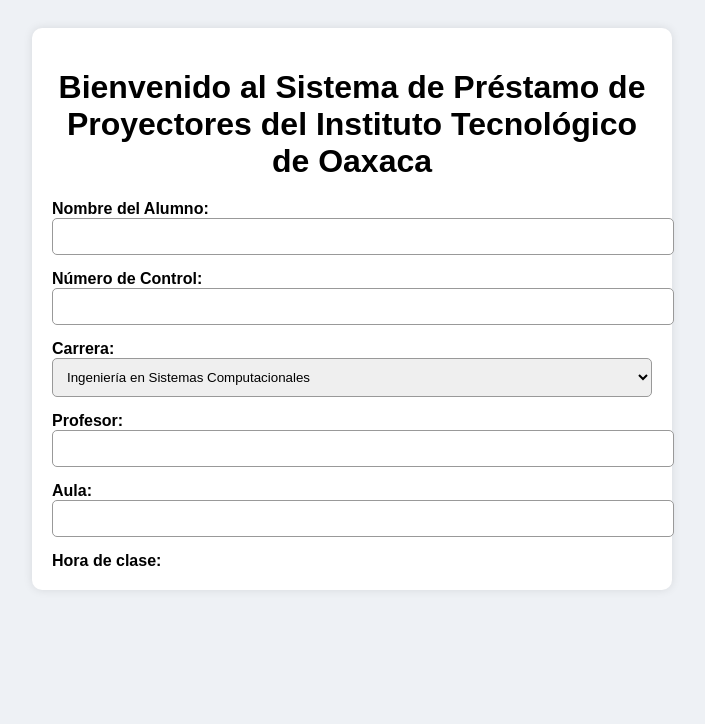
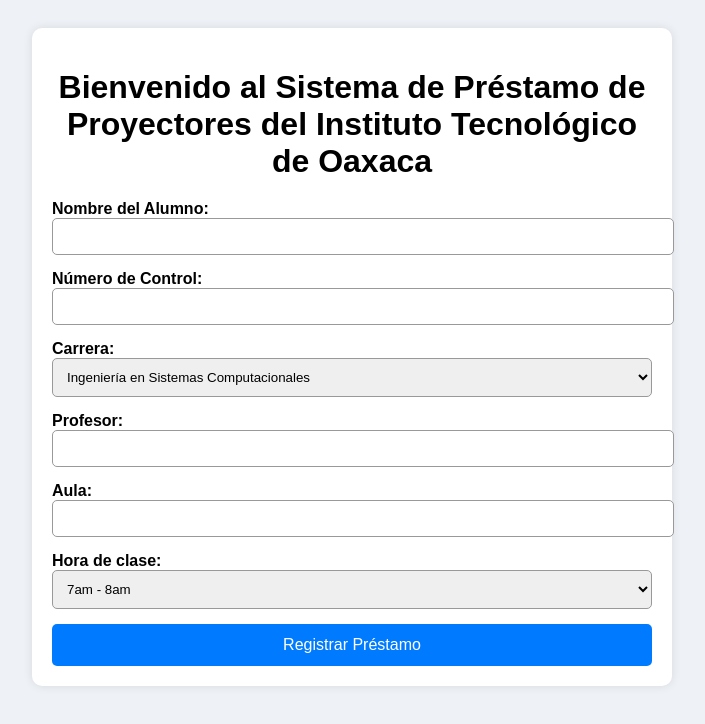
Before and after one commit to institutotecnologicodeoaxaca/SISTEMA-DE-PRESTAMO-DE-PROYECTORES-, a plain HTML site: page index.html in a window 1280 px wide. Shown: the whole page, without its empty margins (288-993 px from the left). Drawn offline with Linux system fonts and the light colour scheme.

Commit message:
Update index.html

```diff
--- a/index.html
+++ b/index.html
@@ -18,14 +18,11 @@ input, select { width:100%; padding:10px; margin-bottom:15px; border:1px solid #
 <h1>Bienvenido al Sistema de Préstamo de Proyectores del Instituto Tecnológico de Oaxaca</h1>
 <div id="alerta" class="alert">El proyector ya está ocupado en esta aula y en esta hora</div>
 
-
 <label>Nombre del Alumno:</label>
 <input type="text" id="alumno">
 
-
 <label>Número de Control:</label>
 <input type="text" id="control">
-
 
 <label>Carrera:</label>
 <select id="carrera">
@@ -41,14 +38,78 @@ input, select { width:100%; padding:10px; margin-bottom:15px; border:1px solid #
 <option>Licenciatura en Contador Público</option>
 </select>
 
-
 <label>Profesor:</label>
 <input type="text" id="profesor">
-
 
 <label>Aula:</label>
 <input type="text" id="aula">
 
+<label>Hora de clase:</label>
+<select id="hora"></select>
 
-<label>Hora de clase:</label>
+<button class="btn" onclick="registrar()">Registrar Préstamo</button>
+</div>
+
+<script>
+// HORAS DISPONIBLES
+let horas = [
+"7am - 8am","8am - 9am","9am - 10am","10am - 11am",
+"11am - 12pm","12pm - 1pm","1pm - 2pm","2pm - 3pm",
+"3pm - 4pm","4pm - 5pm","5pm - 6pm","6pm - 7pm","7pm - 8pm"
+];
+
+const horaSel = document.getElementById('hora');
+horas.forEach(h => horaSel.innerHTML += `<option>${h}</option>`);
+
+// LISTA DE REGISTROS GUARDADOS
+let registros = [];
+
+function registrar(){
+    let alumno = document.getElementById('alumno').value.trim();
+    let control = document.getElementById('control').value.trim();
+    let carrera = document.getElementById('carrera').value;
+    let profesor = document.getElementById('profesor').value.trim();
+    let aula = document.getElementById('aula').value.trim();
+    let hora = document.getElementById('hora').value;
+
+    let alerta = document.getElementById('alerta');
+
+    // VALIDAR CAMPOS VACÍOS
+    if(alumno === "" || control === "" || profesor === "" || aula === ""){
+        alerta.innerText = "Por favor completa todos los campos";
+        alerta.style.display = "block";
+        return;
+    }
+
+    // VALIDACIÓN: ¿YA EXISTE UN PRÉSTAMO EN LA MISMA AULA Y HORA?
+    let conflicto = registros.some(r => r.aula === aula && r.hora === hora);
+
+    if(conflicto){
+        alerta.innerText = "El proyector ya está ocupado en esta aula y en esta hora";
+        alerta.style.display = "block";
+        return;
+    }
+
+    alerta.style.display = "none";
+
+    // GUARDAR REGISTRO
+    registros.push({
+        alumno,
+        control,
+        carrera,
+        profesor,
+        aula,
+        hora
+    });
+
+    alert("Préstamo registrado exitosamente");
+
+    // LIMPIAR CAMPOS
+    document.getElementById('alumno').value = "";
+    document.getElementById('control').value = "";
+    document.getElementById('profesor').value = "";
+    document.getElementById('aula').value = "";
+}
+</script>
+</body>
 </html>
```
